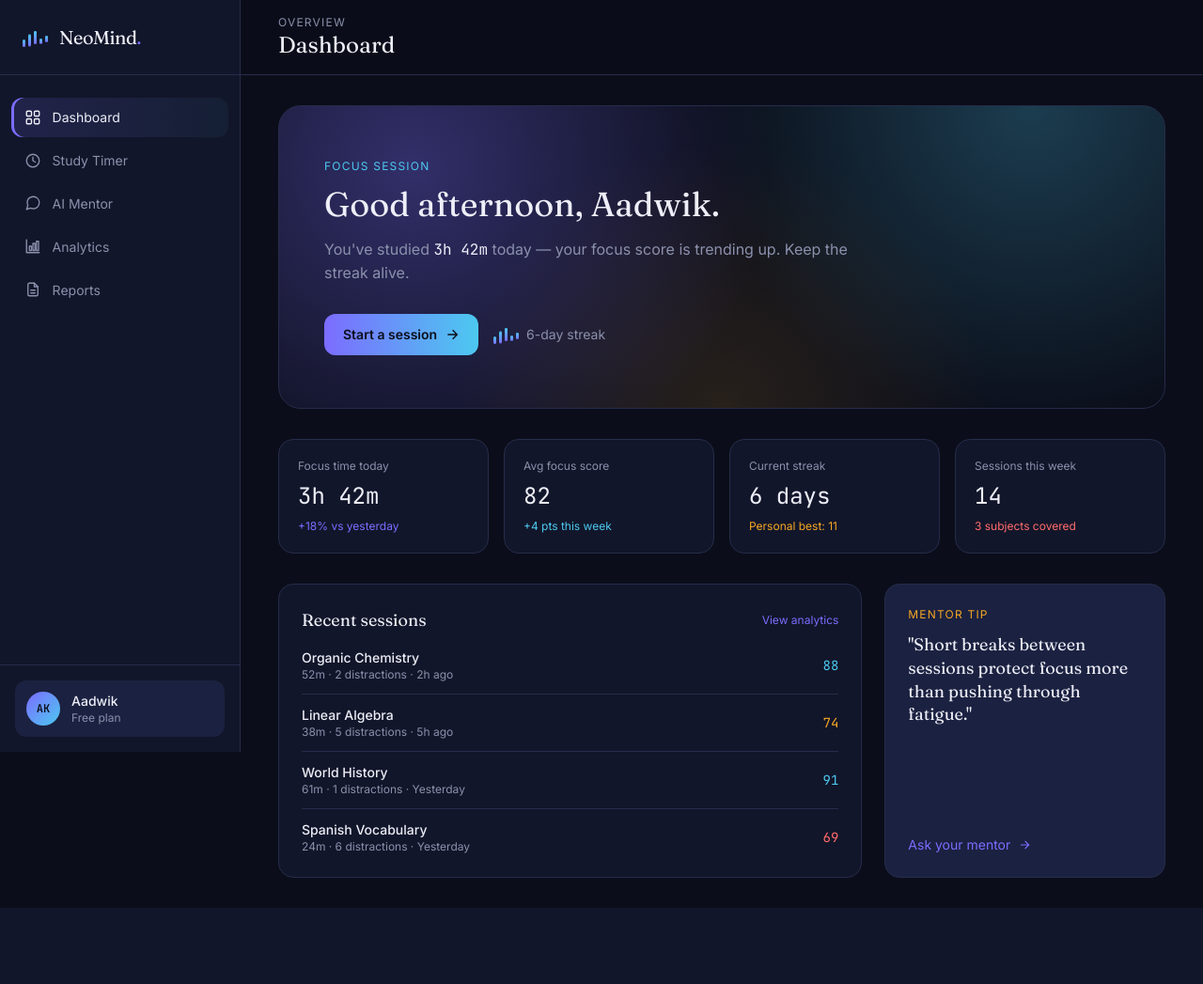
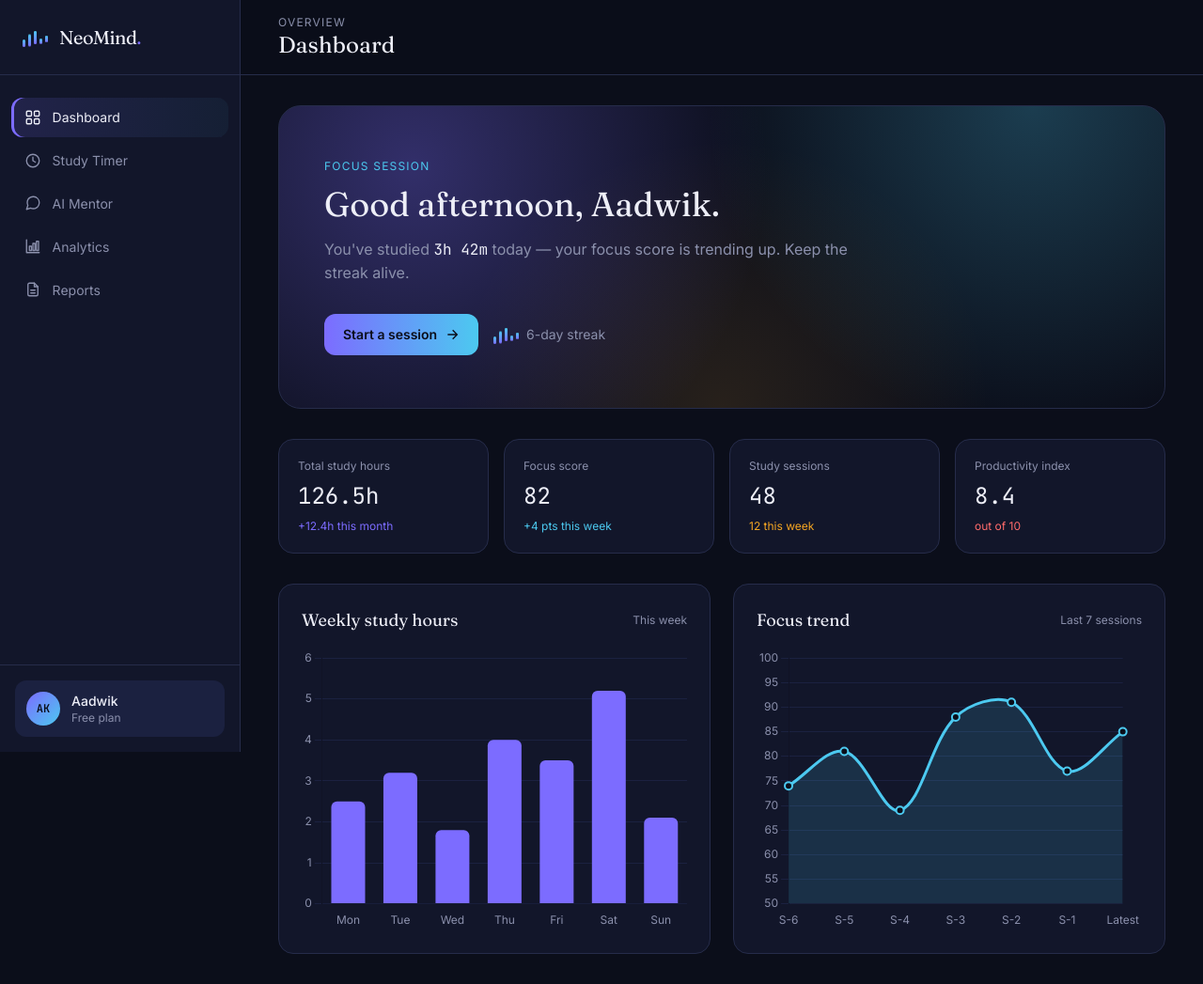
Before and after one commit to AadwikChaturvedi/NeoMind-An-AI-Study-Mentor, a FastAPI app: page / in a window 1280 px wide. Shown: the whole page at 94% size. Before the commit the page ends 966 px from the top, so only its background shows below. Run offline with FastAPI, Linux system fonts and the light colour scheme; some libraries are stand-ins or nearby versions.

Commit message:
Phase-05: Update dashboard.js and dashboard.html to integrate Chart.js for weekly study hours and focus trend visualizations

```diff
--- a/frontend/static/js/dashboard.js
+++ b/frontend/static/js/dashboard.js
@@ -1,18 +1,21 @@
-// dashboard.js — mock data only, no backend calls yet.
+// dashboard.js — mock data + Chart.js charts, no backend calls yet.
 
 const stats = [
-  { label: "Focus time today", value: "3h 42m", trend: "+18% vs yesterday", accent: "violet" },
-  { label: "Avg focus score", value: "82", trend: "+4 pts this week", accent: "cyan" },
-  { label: "Current streak", value: "6 days", trend: "Personal best: 11", accent: "amber" },
-  { label: "Sessions this week", value: "14", trend: "3 subjects covered", accent: "coral" },
+  { label: "Total study hours", value: "126.5h", trend: "+12.4h this month", accent: "violet" },
+  { label: "Focus score", value: "82", trend: "+4 pts this week", accent: "cyan" },
+  { label: "Study sessions", value: "48", trend: "12 this week", accent: "amber" },
+  { label: "Productivity index", value: "8.4", trend: "out of 10", accent: "coral" },
 ];
 
-const recentSessions = [
-  { subject: "Organic Chemistry", duration: "52m", focusScore: 88, distractions: 2, when: "2h ago" },
-  { subject: "Linear Algebra", duration: "38m", focusScore: 74, distractions: 5, when: "5h ago" },
-  { subject: "World History", duration: "61m", focusScore: 91, distractions: 1, when: "Yesterday" },
-  { subject: "Spanish Vocabulary", duration: "24m", focusScore: 69, distractions: 6, when: "Yesterday" },
-];
+const weeklyHours = {
+  labels: ["Mon", "Tue", "Wed", "Thu", "Fri", "Sat", "Sun"],
+  data: [2.5, 3.2, 1.8, 4.0, 3.5, 5.2, 2.1],
+};
+
+const focusTrend = {
+  labels: ["S-6", "S-5", "S-4", "S-3", "S-2", "S-1", "Latest"],
+  data: [74, 81, 69, 88, 91, 77, 85],
+};
 
 function greet() {
   const hour = new Date().getHours();
@@ -32,19 +35,72 @@ function renderStats() {
   `).join("");
 }
 
-function renderSessions() {
-  const el = document.getElementById("recent-sessions");
-  el.innerHTML = recentSessions.map(s => `
-    <div class="flex items-center justify-between py-3 first:pt-0 last:pb-0">
-      <div>
-        <p class="text-sm font-medium">${s.subject}</p>
-        <p class="text-xs text-ink2">${s.duration} · ${s.distractions} distractions · ${s.when}</p>
-      </div>
-      <span class="font-mono text-sm ${s.focusScore >= 80 ? 'text-cyan' : s.focusScore >= 70 ? 'text-amber' : 'text-coral'}">${s.focusScore}</span>
-    </div>
-  `).join("");
+function renderWeeklyHoursChart() {
+  const ctx = document.getElementById("weekly-hours-chart");
+  if (!ctx) return;
+  new Chart(ctx, {
+    type: "bar",
+    data: {
+      labels: weeklyHours.labels,
+      datasets: [{
+        label: "Hours studied",
+        data: weeklyHours.data,
+        backgroundColor: "#7C6CFF",
+        borderRadius: 6,
+        maxBarThickness: 36,
+      }],
+    },
+    options: {
+      responsive: true,
+      plugins: {
+        legend: { display: false },
+        tooltip: { backgroundColor: "#1B2140", borderColor: "#262C4A", borderWidth: 1, padding: 10 },
+      },
+      scales: {
+        x: { grid: { display: false }, ticks: { color: "#8B90AC" } },
+        y: { beginAtZero: true, grid: { color: "#1B2140" }, ticks: { color: "#8B90AC" } },
+      },
+    },
+  });
 }
+
+function renderFocusTrendChart() {
+  const ctx = document.getElementById("focus-trend-chart");
+  if (!ctx) return;
+  new Chart(ctx, {
+    type: "line",
+    data: {
+      labels: focusTrend.labels,
+      datasets: [{
+        label: "Focus score",
+        data: focusTrend.data,
+        borderColor: "#4CC9F0",
+        backgroundColor: "rgba(76,201,240,0.15)",
+        tension: 0.35,
+        fill: true,
+        pointBackgroundColor: "#0B0E1A",
+        pointBorderColor: "#4CC9F0",
+        pointBorderWidth: 2,
+        pointRadius: 4,
+      }],
+    },
+    options: {
+      responsive: true,
+      plugins: {
+        legend: { display: false },
+        tooltip: { backgroundColor: "#1B2140", borderColor: "#262C4A", borderWidth: 1, padding: 10 },
+      },
+      scales: {
+        x: { grid: { display: false }, ticks: { color: "#8B90AC" } },
+        y: { min: 50, max: 100, grid: { color: "#1B2140" }, ticks: { color: "#8B90AC" } },
+      },
+    },
+  });
+}
+
+Chart.defaults.font.family = "Inter, sans-serif";
 
 greet();
 renderStats();
-renderSessions();
+renderWeeklyHoursChart();
+renderFocusTrendChart();
--- a/frontend/templates/dashboard.html
+++ b/frontend/templates/dashboard.html
@@ -8,11 +8,15 @@
   <div class="relative z-10 max-w-xl">
     <p class="text-xs uppercase tracking-widest text-cyan mb-3">Focus session</p>
     <h2 class="font-display text-3xl lg:text-4xl leading-tight mb-4" id="greeting-text">Good evening, Aadwik.</h2>
-    <p class="text-ink2 mb-8">You've studied <span class="font-mono text-[#EDEEF7]">3h 42m</span> today — your focus score is trending up. Keep the streak alive.</p>
+    <p class="text-ink2 mb-8">You've studied <span class="font-mono text-[#EDEEF7]">3h 42m</span> today — your focus
+      score is trending up. Keep the streak alive.</p>
     <div class="flex flex-wrap items-center gap-4">
-      <a href="/timer" class="inline-flex items-center gap-2 rounded-xl bg-gradient-to-r from-violet to-cyan px-5 py-3 text-sm font-semibold text-ink hover:opacity-90 transition">
+      <a href="/timer"
+        class="inline-flex items-center gap-2 rounded-xl bg-gradient-to-r from-violet to-cyan px-5 py-3 text-sm font-semibold text-ink hover:opacity-90 transition">
         Start a session
-        <svg width="16" height="16" viewBox="0 0 24 24" fill="none" stroke="currentColor" stroke-width="2"><path d="M5 12h14M13 5l7 7-7 7"/></svg>
+        <svg width="16" height="16" viewBox="0 0 24 24" fill="none" stroke="currentColor" stroke-width="2">
+          <path d="M5 12h14M13 5l7 7-7 7" />
+        </svg>
       </a>
       <div class="flex items-center gap-2 text-sm text-ink2">
         <span class="waveform"><span></span><span></span><span></span><span></span><span></span></span>
@@ -24,26 +28,26 @@
 
 <section class="grid grid-cols-2 lg:grid-cols-4 gap-4 mt-8" id="stat-cards"></section>
 
-<section class="grid lg:grid-cols-3 gap-6 mt-8">
-  <div class="lg:col-span-2 rounded-2xl border border-hairline bg-surface p-6">
+<section class="grid lg:grid-cols-2 gap-6 mt-8">
+  <div class="rounded-2xl border border-hairline bg-surface p-6">
     <div class="flex items-center justify-between mb-4">
-      <h3 class="font-display text-lg">Recent sessions</h3>
-      <a href="/analytics" class="text-xs text-violet hover:underline">View analytics</a>
+      <h3 class="font-display text-lg">Weekly study hours</h3>
+      <span class="text-xs text-ink2">This week</span>
     </div>
-    <div id="recent-sessions" class="divide-y divide-hairline"></div>
+    <canvas id="weekly-hours-chart" height="220"></canvas>
   </div>
 
-  <div class="rounded-2xl border border-hairline bg-elevated p-6 flex flex-col">
-    <p class="text-xs uppercase tracking-widest text-amber mb-3">Mentor tip</p>
-    <p class="font-display text-lg leading-snug mb-4">"Short breaks between sessions protect focus more than pushing through fatigue."</p>
-    <a href="/mentor" class="mt-auto inline-flex items-center gap-2 text-sm text-violet hover:underline">
-      Ask your mentor
-      <svg width="14" height="14" viewBox="0 0 24 24" fill="none" stroke="currentColor" stroke-width="2"><path d="M5 12h14M13 5l7 7-7 7"/></svg>
-    </a>
+  <div class="rounded-2xl border border-hairline bg-surface p-6">
+    <div class="flex items-center justify-between mb-4">
+      <h3 class="font-display text-lg">Focus trend</h3>
+      <span class="text-xs text-ink2">Last 7 sessions</span>
+    </div>
+    <canvas id="focus-trend-chart" height="220"></canvas>
   </div>
 </section>
 {% endblock %}
 
 {% block scripts %}
+<script src="https://cdn.jsdelivr.net/npm/chart.js@4.4.4/dist/chart.umd.min.js"></script>
 <script src="/static/js/dashboard.js"></script>
 {% endblock %}
```
